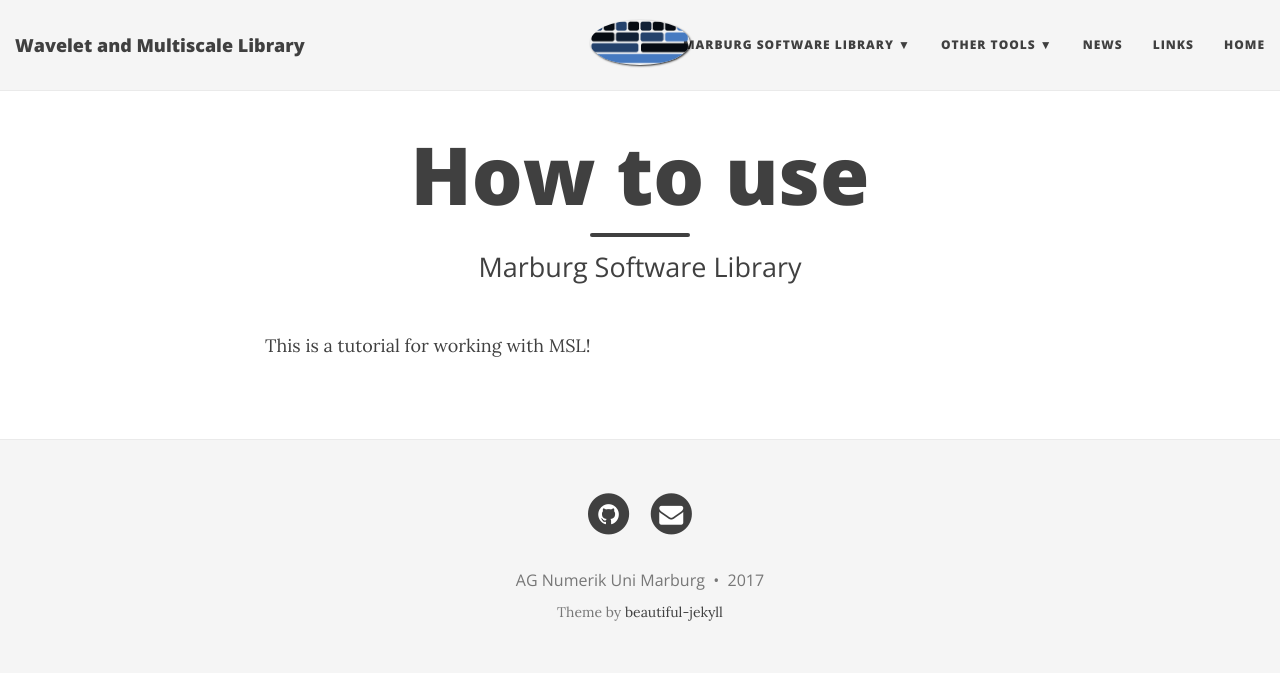
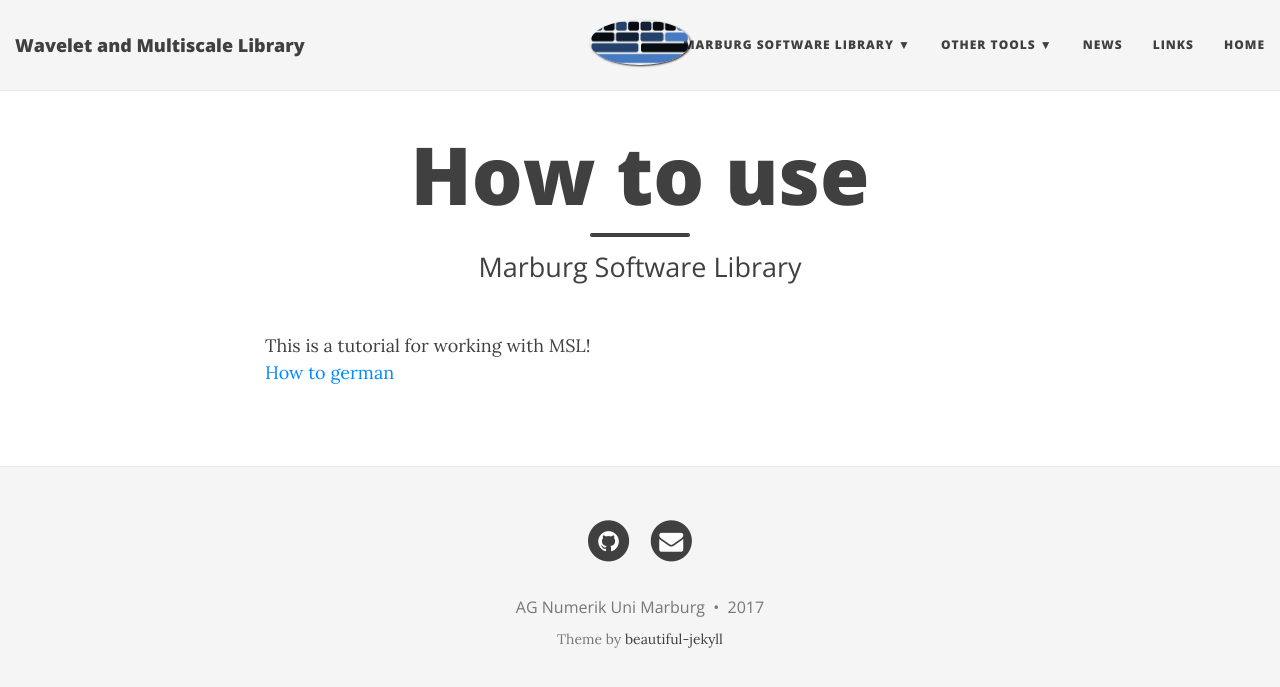
Before and after one commit to agnumerikunimarburg/agnumerikunimarburg.github.io, a Jekyll site: the page built from howtomsl.md, in a window 1280 px wide. Shown: the top 687 px of the page. Built offline with Jekyll 4.4.1, drawn with Linux system fonts in a browser that asks for light colours; nearby versions of some CDN libraries.

Commit message:
Update howtomsl.md

```diff
--- a/howtomsl.md
+++ b/howtomsl.md
@@ -6,3 +6,4 @@ subtitle: Marburg Software Library
 ---
 
 This is a tutorial for working with MSL!
+[How to german](img/howto_msl.pdf)
```
